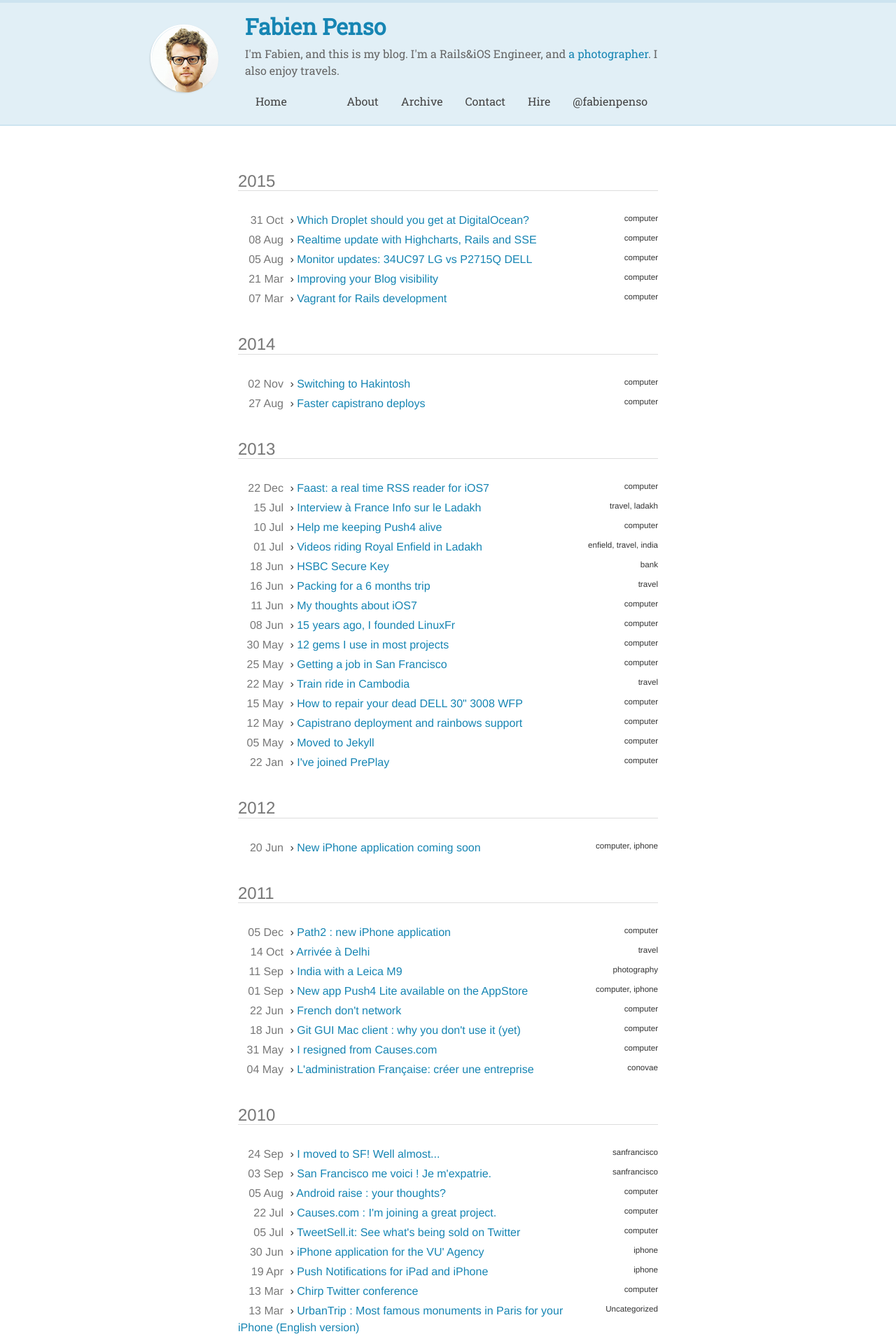
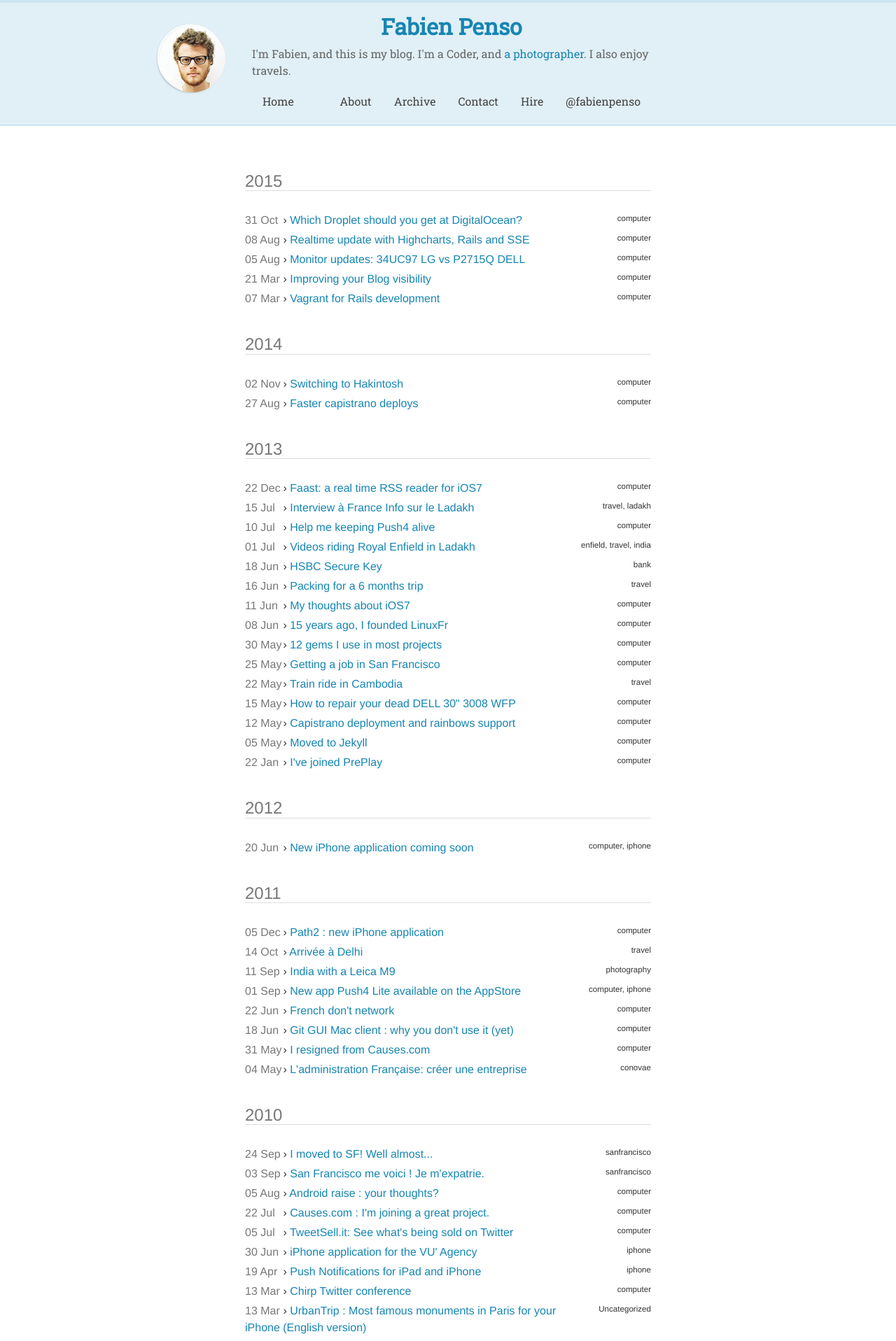
Before and after one commit to nlp-yang/blog.penso.info, a Jekyll site: the page built from archive.html, in a window 1280 px wide. Shown: the top 1917 px of the page at 70% size. Built offline with Jekyll 4.4.1, drawn with Linux system fonts in a browser that asks for light colours; nearby versions of some CDN libraries; comment, search, counter and statistics services are not loaded.

Commit message:
Cosmetic changes

```diff
--- a/_layouts/default.html
+++ b/_layouts/default.html
@@ -101,7 +101,7 @@
 						</div>
 					</div>
 				<h1><a href="/"><b>Fabien Penso</b></a></h1>
-				<p>I'm Fabien, and this is my blog. I'm a Rails&iOS Engineer, and <a href="http://www.fabienpenso.com">a photographer</a>. I also enjoy travels.</p>
+				<p>I'm Fabien, and this is my blog. I'm a Coder, and <a href="http://www.fabienpenso.com">a photographer</a>. I also enjoy travels.</p>
 				<div class="navbartop">
 					<div class="pull-right nolinkcolor header">
 						<ul class="nav nav-pills">
@@ -119,7 +119,7 @@
 							</li>
 						</ul>
 					</div>
-					<ul class="nav nav-pills nolinkcolor">
+					<ul class="nav nav-pills nolinkcolor hidden-xs">
 						<li><a href="/">Home</a></li>
 					</ul>
 				</div>
@@ -134,7 +134,7 @@
 				{{ content }}
 			</div>
 
-			<div class="row social_icons">
+			<div class="social_icons">
 				<div class="col-md-6">
 					<a href="http://github.com/penso" title="Github"><img src="/img/github-icon.png" width="30" height="30" alt="Github"/></a>
 					<a href="http://twitter.com/fabienpenso" title="Twitter"><img src="/img/twitter-icon.png" width="30" height="30" alt="Twitter"/></a>
--- a/_layouts/post.html
+++ b/_layouts/post.html
@@ -6,7 +6,7 @@
 
 	{% if page.photo %}
 	<div class="post_photo">
-		<a href="{{ page.photo }}" target="_blank"><img src="{{ page.photo }}" alt="{{ page.title | escape }}" itemprop="image"/></a>
+		<a href="{{ page.photo }}" target="_blank"><img src="{{ page.photo }}" alt="{{ page.title | escape }}" itemprop="image" /></a>
 	</div>
 	{% endif %}
 
--- a/archive.html
+++ b/archive.html
@@ -20,7 +20,7 @@
     {% endunless %}
 		<li>
 		<article itemprop="blogPost" itemscope itemtype="http://schema.org/BlogPosting">
-		<div class="pull-right post_tags hidden-sm">
+		<div class="pull-right post_tags hidden-sm hidden-xs">
 			{{ post.categories | join: ', '}}
 		</div>
 		<time datetime="{{ post.date | date_to_xmlschema }}" itemprop="datePublished">{{ post.date | date:"%d %b" }} </time>
--- a/css/main.css
+++ b/css/main.css
@@ -342,5 +342,19 @@
 				margin-top: 1em;
 			}
 			#post img {
-				max-width: 600px;
+				max-width: 100%;
 			}
+
+			@media only screen and (max-device-width: 800px) {
+				.container-narrow {
+					padding-right: 10px;
+					padding-left: 10px;
+				}
+				.posts time {
+					width: 50px;
+					text-align: left;
+				}
+				.top_name h1 {
+					text-align: center;
+				}
+			}
```
Also changed, not shown: _posts/2015-10-31-digitalocean-droplet.md (+1 -1 lines).
